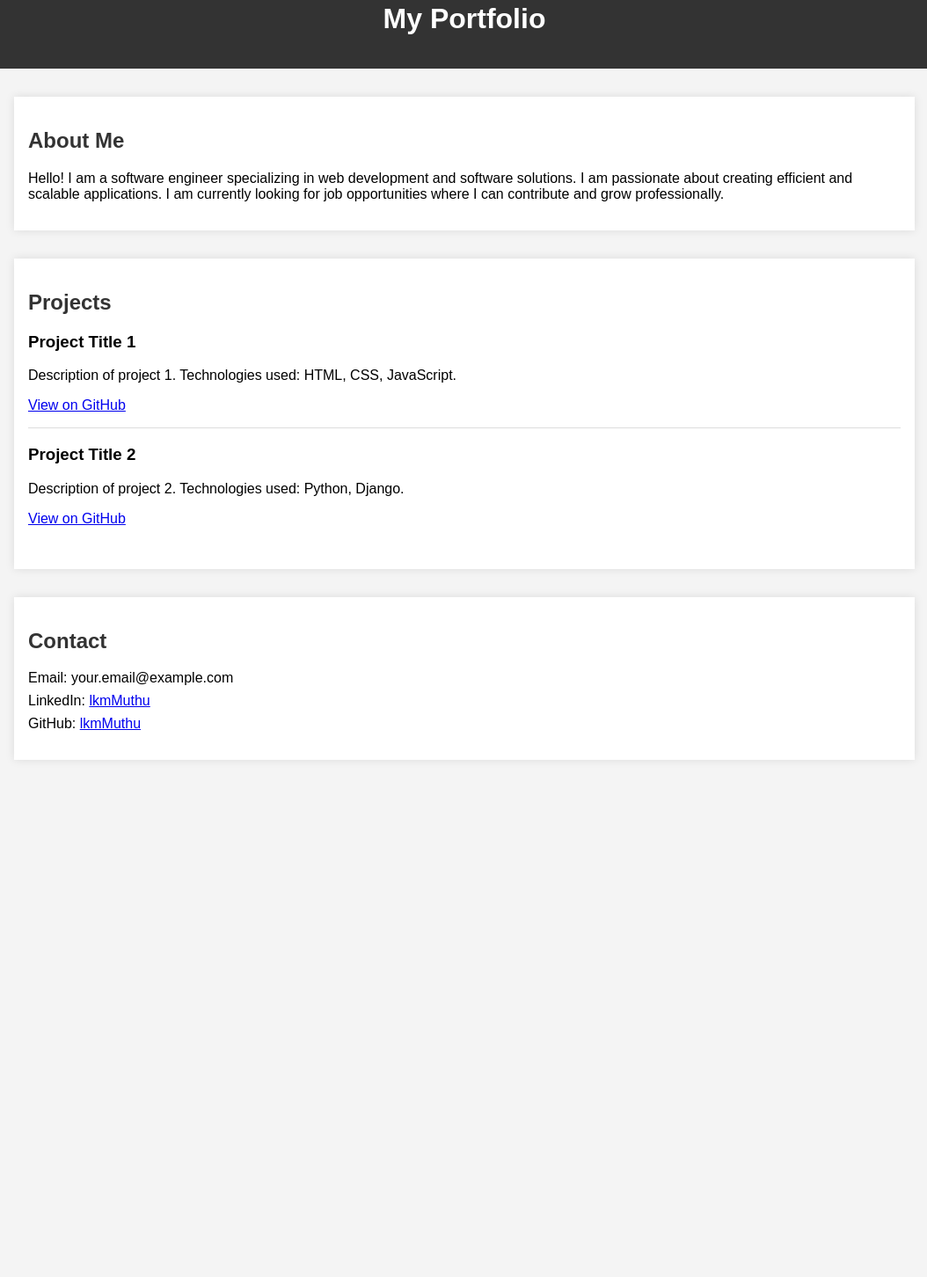
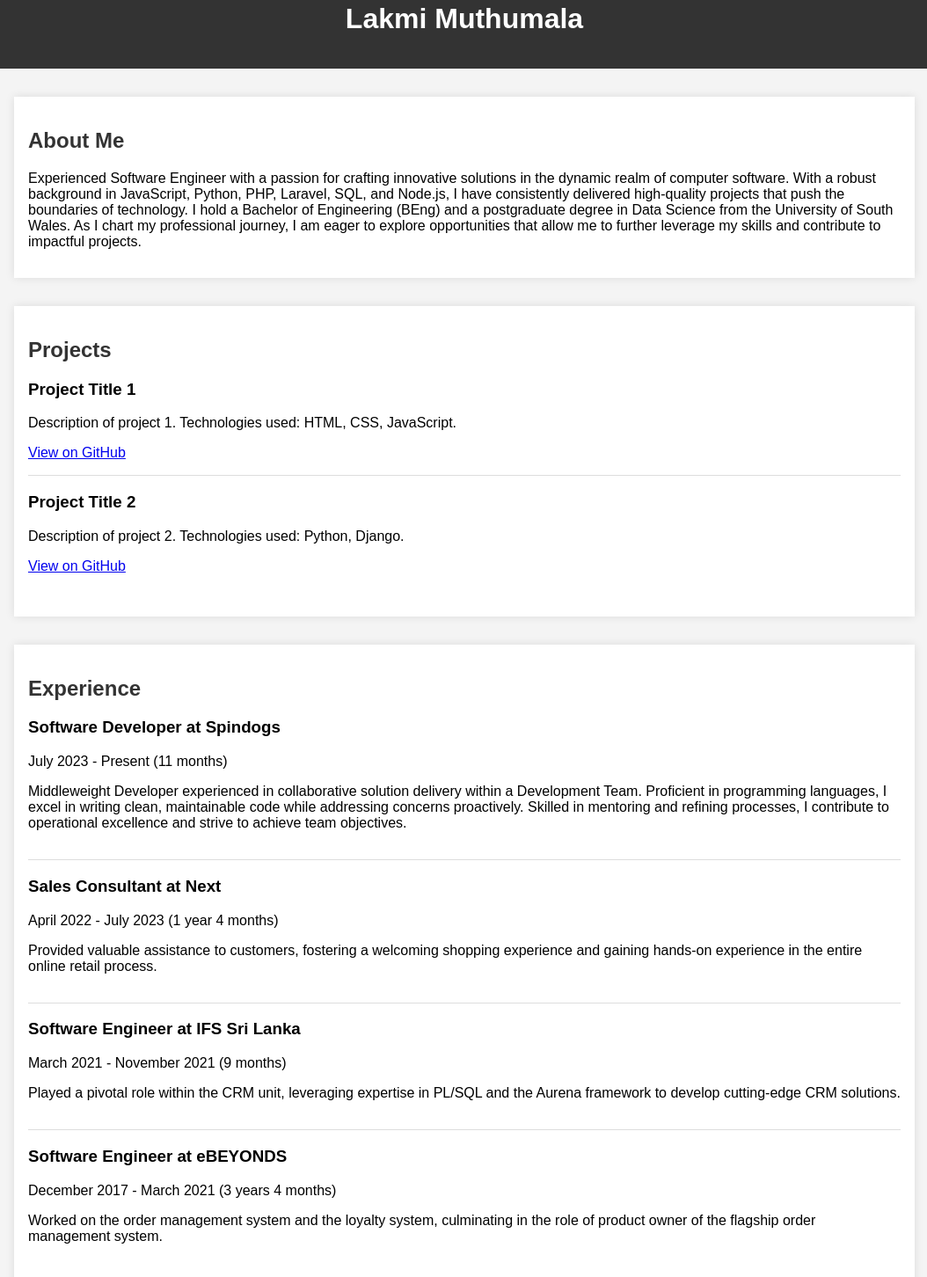
Before and after one commit to lkmMuthu/lkmMuthu.github.io, a plain HTML site: page index.html in a window 1280 px wide. Shown: the part 34-1486 px from the top of the page at 88% size, without its empty margins (112-1166 px from the left). Before the commit the page ends 930 px from the top, so only its background shows below. Drawn offline with Linux system fonts and the light colour scheme.

Commit message:
Update index.html

```diff
--- a/index.html
+++ b/index.html
@@ -45,16 +45,27 @@
         .contact-info li {
             margin-bottom: 0.5rem;
         }
+        .skills, .languages, .certifications {
+            list-style: none;
+            padding: 0;
+        }
+        .skills li, .languages li, .certifications li {
+            margin-bottom: 0.5rem;
+        }
     </style>
 </head>
 <body>
     <header>
-        <h1>My Portfolio</h1>
+        <h1>Lakmi Muthumala</h1>
     </header>
     <div class="container">
         <section class="section">
             <h2>About Me</h2>
-            <p>Hello! I am a software engineer specializing in web development and software solutions. I am passionate about creating efficient and scalable applications. I am currently looking for job opportunities where I can contribute and grow professionally.</p>
+            <p>
+                Experienced Software Engineer with a passion for crafting innovative solutions in the dynamic realm of computer software. With a robust background in JavaScript, Python, PHP, Laravel, SQL, and Node.js, I have consistently delivered high-quality projects that push the boundaries of technology.
+                I hold a Bachelor of Engineering (BEng) and a postgraduate degree in Data Science from the University of South Wales.
+                As I chart my professional journey, I am eager to explore opportunities that allow me to further leverage my skills and contribute to impactful projects.
+            </p>
         </section>
         <section class="section">
             <h2>Projects</h2>
@@ -71,13 +82,24 @@
             <!-- Add more projects as needed -->
         </section>
         <section class="section">
-            <h2>Contact</h2>
-            <ul class="contact-info">
-                <li>Email: your.email@example.com</li>
-                <li>LinkedIn: <a href="https://www.linkedin.com/in/lkmMuthu">lkmMuthu</a></li>
-                <li>GitHub: <a href="https://github.com/lkmMuthu">lkmMuthu</a></li>
-            </ul>
-        </section>
-    </div>
-</body>
-</html>
+            <h2>Experience</h2>
+            <div class="project">
+                <h3>Software Developer at Spindogs</h3>
+                <p>July 2023 - Present (11 months)</p>
+                <p>Middleweight Developer experienced in collaborative solution delivery within a Development Team. Proficient in programming languages, I excel in writing clean, maintainable code while addressing concerns proactively. Skilled in mentoring and refining processes, I contribute to operational excellence and strive to achieve team objectives.</p>
+            </div>
+            <div class="project">
+                <h3>Sales Consultant at Next</h3>
+                <p>April 2022 - July 2023 (1 year 4 months)</p>
+                <p>Provided valuable assistance to customers, fostering a welcoming shopping experience and gaining hands-on experience in the entire online retail process.</p>
+            </div>
+            <div class="project">
+                <h3>Software Engineer at IFS Sri Lanka</h3>
+                <p>March 2021 - November 2021 (9 months)</p>
+                <p>Played a pivotal role within the CRM unit, leveraging expertise in PL/SQL and the Aurena framework to develop cutting-edge CRM solutions.</p>
+            </div>
+            <div class="project">
+                <h3>Software Engineer at eBEYONDS</h3>
+                <p>December 2017 - March 2021 (3 years 4 months)</p>
+                <p>Worked on the order management system and the loyalty system, culminating in the role of product owner of the flagship order management system.</p>
+            </div>
```
